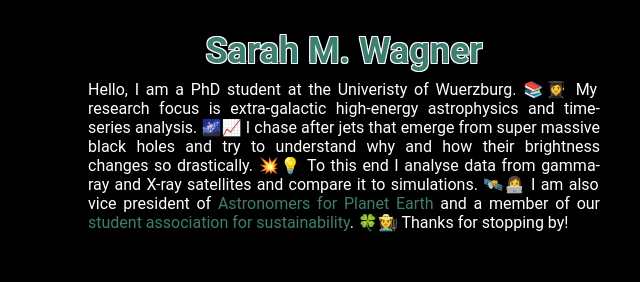
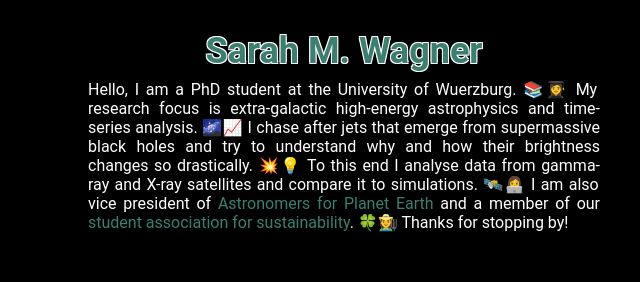
Before and after one commit to swagner-astro/swagner-astro.github.io, a plain HTML site: page index.html in a window 1280 px wide. Shown: the top 282 px of the page, 640-1280 px from the left. Drawn offline with Linux system fonts and the light colour scheme.

Commit message:
Spelling mistake fixed

```diff
--- a/index.html
+++ b/index.html
@@ -179,7 +179,7 @@ I made this with some help of ChatGPT -->
 <body>
 
     <h1 class="heading">Sarah M. Wagner</h1>
-    <p class="normal-text">Hello, I am a PhD student at the Univeristy of Wuerzburg. 📚👩‍🎓 My research focus is extra-galactic high-energy astrophysics and time-series analysis. 🌌📈 I chase after jets that emerge from super massive black holes and try to understand why and how their brightness changes so drastically. 💥💡 To this end I analyse data from gamma-ray and X-ray satellites and compare it to simulations. 🛰️👩‍💻 I am also vice president of <a href="https://astronomersforplanet.earth" class="a-text" target="_blank">Astronomers for Planet Earth</a> and a member of our <a href="https://www.uni-wuerzburg.de/stuv/referat-ak/oekologie/" class="a-text" target="_blank">student association for sustainability</a>. 🍀👩‍🌾
+    <p class="normal-text">Hello, I am a PhD student at the University of Wuerzburg. 📚👩‍🎓 My research focus is extra-galactic high-energy astrophysics and time-series analysis. 🌌📈 I chase after jets that emerge from supermassive black holes and try to understand why and how their brightness changes so drastically. 💥💡 To this end I analyse data from gamma-ray and X-ray satellites and compare it to simulations. 🛰️👩‍💻 I am also vice president of <a href="https://astronomersforplanet.earth" class="a-text" target="_blank">Astronomers for Planet Earth</a> and a member of our <a href="https://www.uni-wuerzburg.de/stuv/referat-ak/oekologie/" class="a-text" target="_blank">student association for sustainability</a>. 🍀👩‍🌾
     Thanks for stopping by!</p>
     <!-- Full-Screen Background Section -->
     <div class="full-screen-background">
```
